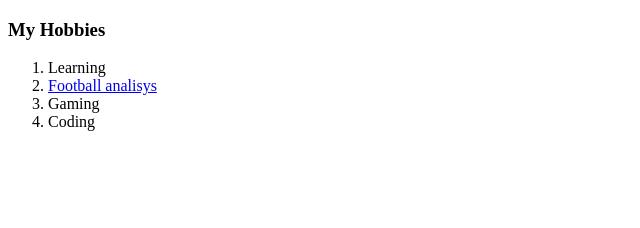
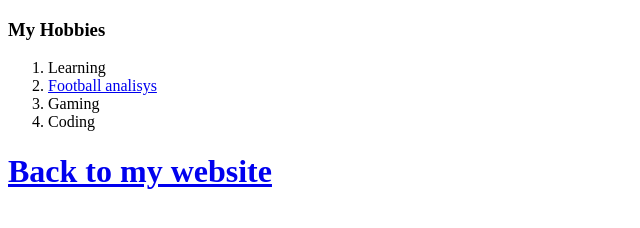
Before and after one commit to portelekypeto/portelekypeter, a plain HTML site: page Hobbies.html in a window 1280 px wide. Shown: the whole page, without its empty margins (0-640 px from the left). Drawn offline with Linux system fonts and the light colour scheme.

Commit message:
Update Hobbies.html

```diff
--- a/Hobbies.html
+++ b/Hobbies.html
@@ -14,6 +14,7 @@
     <li>Gaming</li>
     <li>Coding</li>
   </ol>
+  <h1><a href = index.html>Back to my website<a></h1>
 </body>
 
 </html>
```
